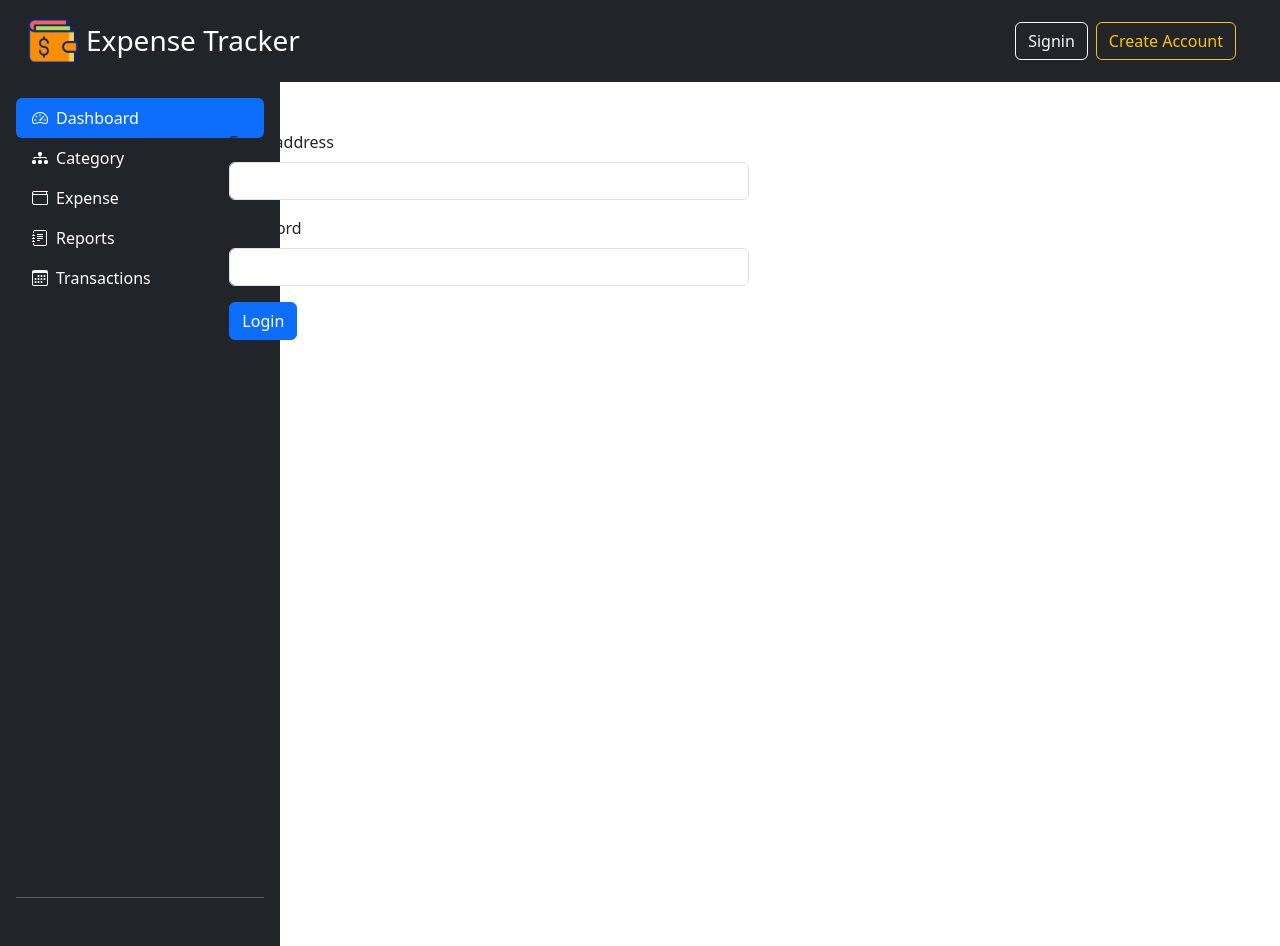
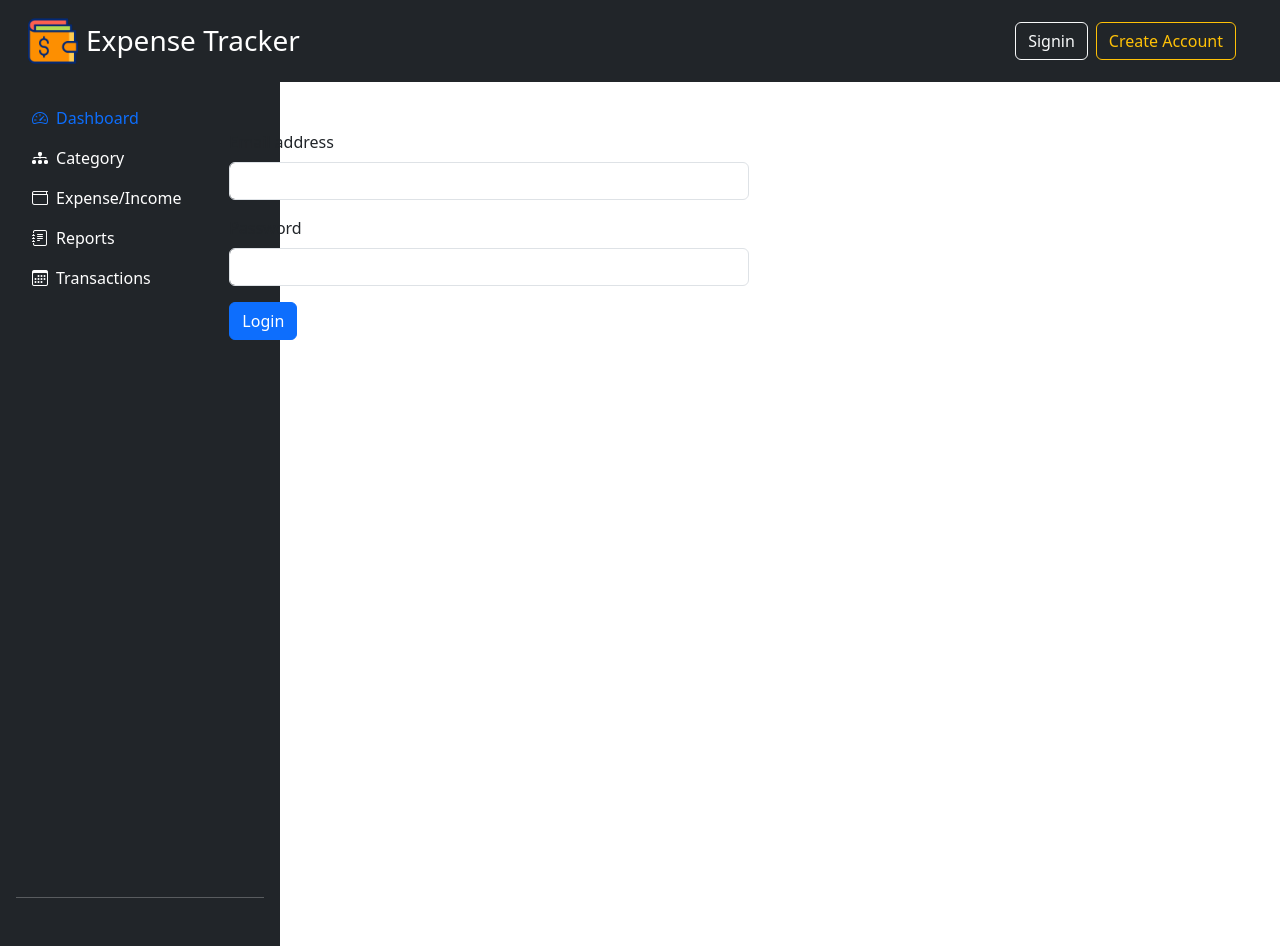
Before and after one commit to nidhipatel3/expense-tracker, a React (Create React App) app in the folder react-app/: page /user/signin in a window 1280 px wide. Built offline with nearby package versions, Linux system fonts and the light colour scheme.

Commit message:
change color field position in category list page change links using Navlink and set links

```diff
--- a/react-app/src/components/CategoryList.tsx
+++ b/react-app/src/components/CategoryList.tsx
@@ -45,8 +45,8 @@ const CategoryList: React.FC = () => {
                     <table className="category-table">
                         <thead className="table-secondary">
                             <tr>
+                                <th scope="col">Color</th>
                                 <th scope="col">Name</th>
-                                <th scope="col">Color</th>
                                 <th scope="col">Description</th>
                                 <th scope="col">Action</th>
                             </tr>
@@ -54,7 +54,6 @@ const CategoryList: React.FC = () => {
                         <tbody>
                             {categories.map(cat => (
                                 <tr>
-                                    <td key={cat._id}>{cat.name}</td>
                                     <td><div
                                         style={{
                                             width: "30px",
@@ -65,6 +64,7 @@ const CategoryList: React.FC = () => {
                                         }}
                                         title={cat.color}
                                     /></td>
+                                    <td key={cat._id}>{cat.name}</td>
                                     <td>{cat.description}</td>
                                     <td>
                                         <button onClick={() => navigate(`/api/category/${cat._id}`)} className="btn btn-success"><i className="bi bi-pencil-square"></i></button>&nbsp;&nbsp;&nbsp;
--- a/react-app/src/components/sidebar.tsx
+++ b/react-app/src/components/sidebar.tsx
@@ -1,6 +1,7 @@
 import React from 'react';
 import { useUser } from '../context/UserContext';
 import { logout } from "../api/user";
+import { NavLink } from "react-router-dom";
 
 const SideBar: React.FC = () => {
 
@@ -19,43 +20,45 @@ const SideBar: React.FC = () => {
 
   return (
     <div className="d-flex flex-column flex-shrink-0 p-3 text-white bg-dark" style={{ width: "280px", height: "864px" }}>
+      <nav style={{ height: "800px" }}>
         <ul className="nav nav-pills flex-column mb-auto">
           <li className="nav-item">
-          <a href="#" className="nav-link active" aria-current="page">
+            <NavLink to="/" className="nav-link" aria-current="page" end>
               <i className="bi bi-speedometer2 me-2" style={{ width: "16", height: "16" }}></i>
               Dashboard
-          </a>
+            </NavLink>
           </li>
           <li>
-          <a href="/api/category/getcategories" className="nav-link text-white">
+            <NavLink to="/api/category/getcategories" className="nav-link text-white">
               <i className="bi bi-diagram-3-fill me-2" style={{ width: "16", height: "16" }}></i>
               Category
-          </a>
+            </NavLink>
           </li>
           <li>
-          <a href="/api/expense/getExpenses" className="nav-link text-white">
+            <NavLink to="/api/expense/addExpense" className="nav-link text-white">
               <i className="bi bi-wallet me-2" style={{ width: "16", height: "16" }}></i>
-            Expense
-          </a>
+              Expense/Income
+            </NavLink>
           </li>
           <li>
-          <a href="#" className="nav-link text-white">
+            <NavLink to="/reports" className="nav-link text-white">
               <i className="bi bi-journal-text me-2" style={{ width: "16", height: "16" }}></i>
               Reports
-          </a>
+            </NavLink>
           </li>
           <li>
-          <a href="#" className="nav-link text-white">
+            <NavLink to="/api/expense/getExpenses" className="nav-link text-white">
               <i className="bi bi-calendar3 me-2" style={{ width: "16", height: "16" }}></i>
               Transactions
-          </a>
+            </NavLink>
           </li>
         </ul>
+      </nav>
       <hr />
 
       {user ? (
         <div className="dropdown">
-          <a href="#" className="d-flex align-items-center text-white text-decoration-none dropdown-toggle" id="dropdownUser"
+          <a href="/profile" className="d-flex align-items-center text-white text-decoration-none dropdown-toggle" id="dropdownUser"
             data-bs-toggle="dropdown" aria-expanded="false">
             <img src={user.profileImageURL} alt="" width="32" height="32" className="rounded-circle me-2" />
             <strong>
@@ -63,7 +66,7 @@ const SideBar: React.FC = () => {
             </strong>
           </a>
           <ul className="dropdown-menu dropdown-menu-dark text-small shadow" aria-labelledby="dropdownUser">
-            <li><a className="dropdown-item" href="#">Profile</a></li>
+            <li><a className="dropdown-item" href="/profile">Profile</a></li>
             <li>
               <hr className="dropdown-divider" />
             </li>
@@ -73,7 +76,6 @@ const SideBar: React.FC = () => {
       ) : (
         <p></p>
       )}
-
     </div>
   )
 }
```
Lines whose indentation alone changed are shown as unchanged.
